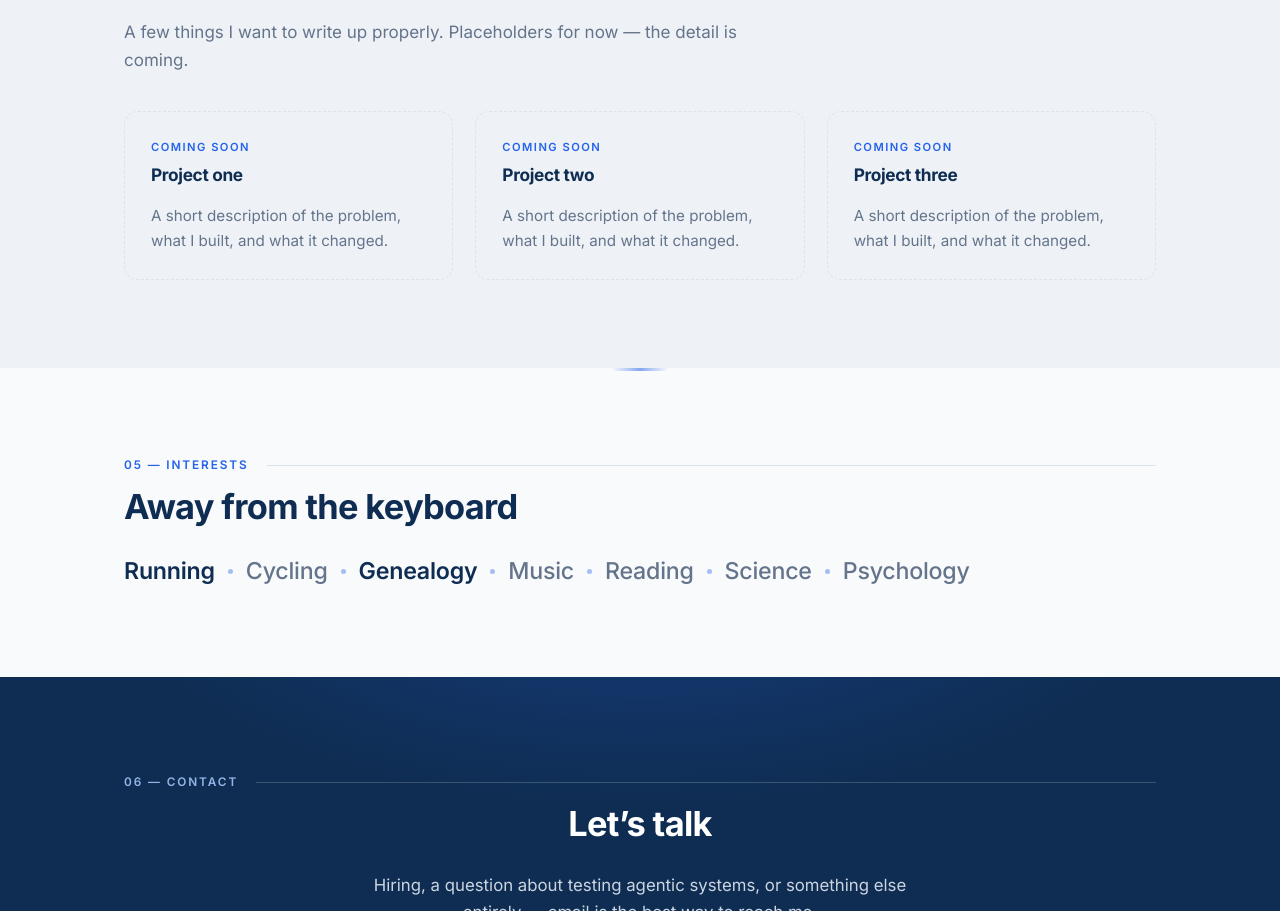
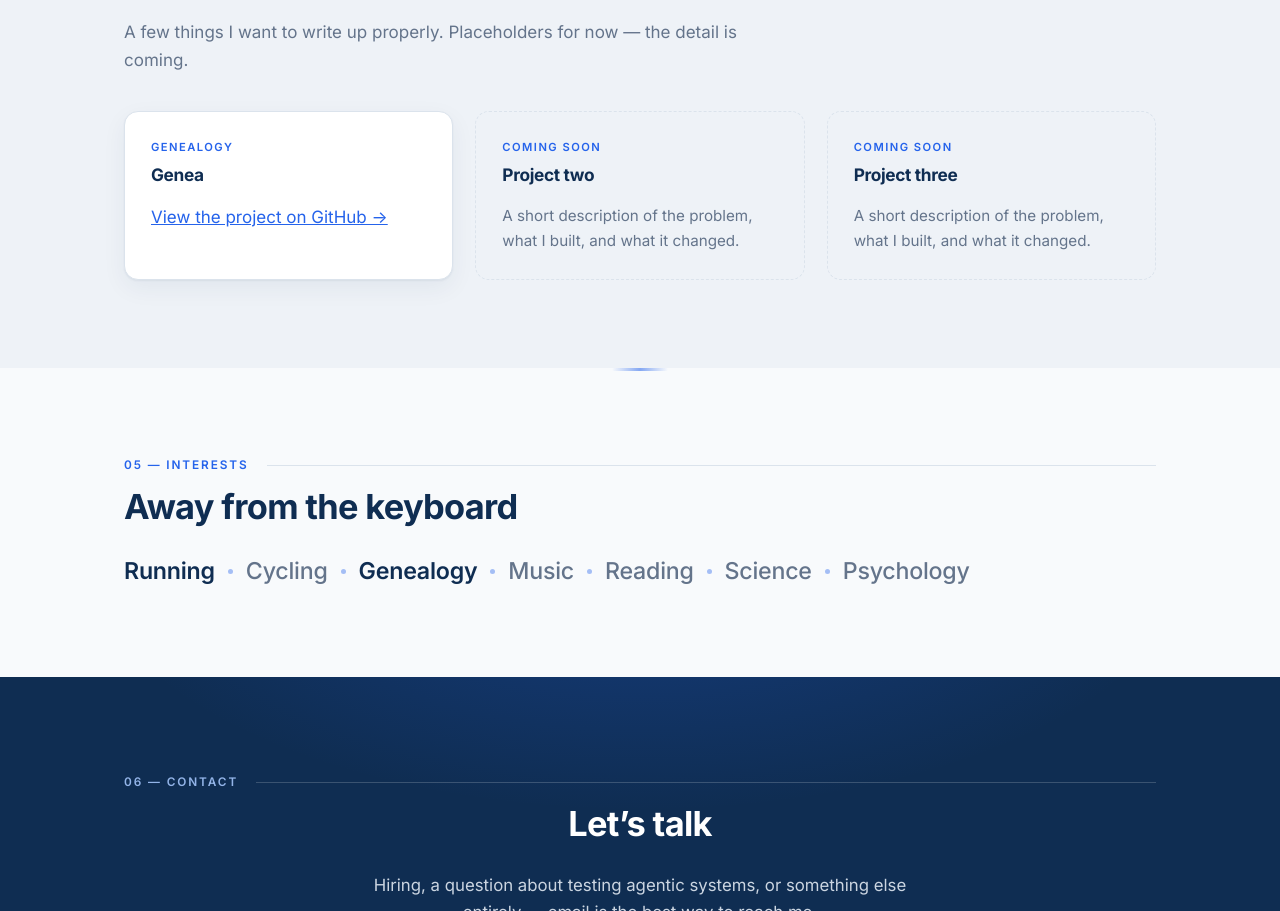
Before and after one commit to jrumanov/jrumanov.github.io, a plain HTML site: page index.html in a window 1280 px wide. Shown: the part 3680-4591 px from the top of the page. Drawn offline with Linux system fonts and the light colour scheme.

Commit message:
Add Genea project card with GitHub link
Co-Authored-By: Claude Sonnet 5.5 <noreply@anthropic.com>

```diff
--- a/index.html
+++ b/index.html
@@ -216,10 +216,10 @@
     <h2>Selected work</h2>
     <p class="section-intro">A few things I want to write up properly. Placeholders for now &mdash; the detail is coming.</p>
     <div class="cards">
-      <article class="card card-placeholder">
-        <p class="card-kicker">Coming soon</p>
-        <h3>Project one</h3>
-        <p>A short description of the problem, what I built, and what it changed.</p>
+      <article class="card">
+        <p class="card-kicker">Genealogy</p>
+        <h3>Genea</h3>
+        <p><a href="https://github.com/jrumanov/genea" target="_blank" rel="noopener">View the project on GitHub &rarr;</a></p>
       </article>
       <article class="card card-placeholder">
         <p class="card-kicker">Coming soon</p>
```
